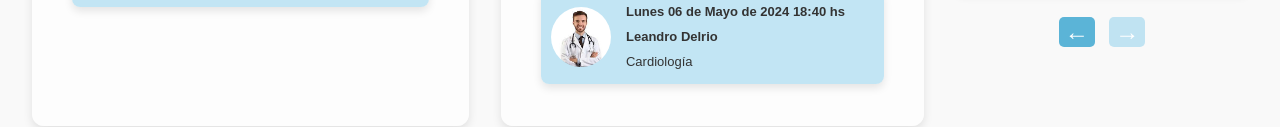
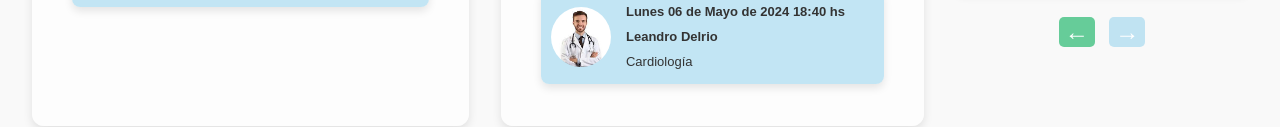
Before and after one commit to CasanovaRamiro/final-interfaces, a plain HTML site: page home.html in a window 1280 px wide. In both pictures the pointer is over the button 1076 px from the left and 1053 px from the top of the page. Shown: the part 1021-1148 px from the top of the page. Drawn offline with Linux system fonts and the light colour scheme.

Commit message:
Update home.css

```diff
--- a/styles/home.css
+++ b/styles/home.css
@@ -223,7 +223,7 @@ align-content: center;
 }
 
 .navButton:hover {
-  background-color: #5bb4d7;
+  background-color: #66cc99;
 }
 
 /* Estilos de las card de turnos*/
```
